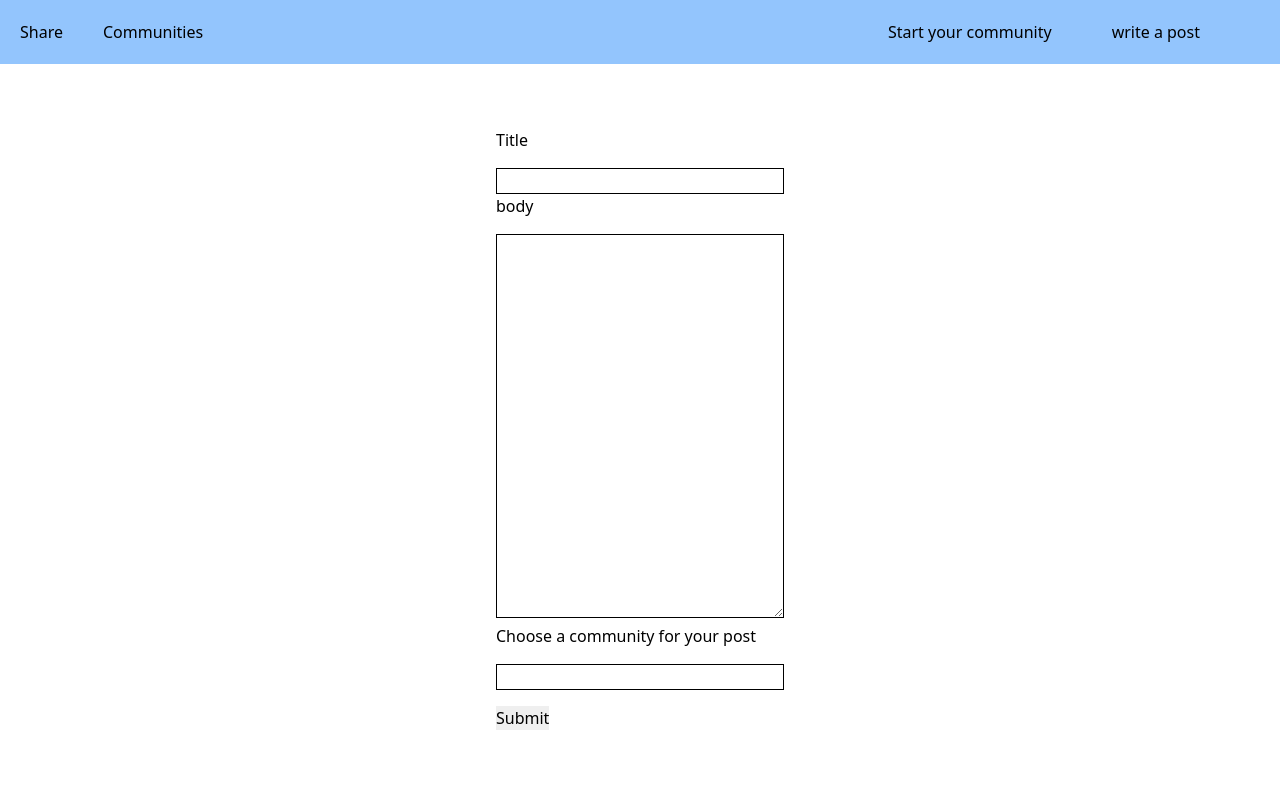
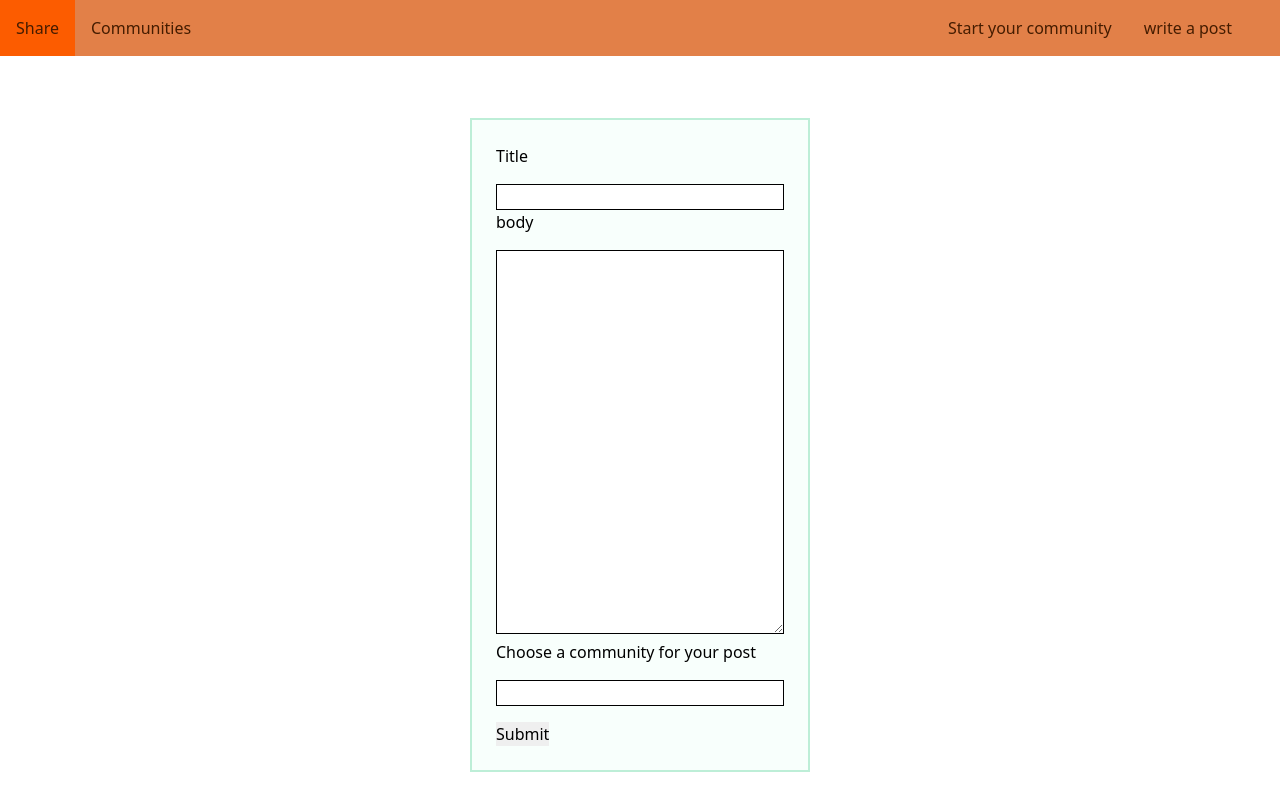
Before and after one commit to GaboUCR/Share, a React (Create React App) app in the folder share-frontend/: page /write in a window 1280 px wide. Shown: the top 810 px of the page. Built offline with nearby package versions, Linux system fonts and the light colour scheme; no server answers.

Commit message:
change the top navigation design

```diff
--- a/share-frontend/public/index.html
+++ b/share-frontend/public/index.html
@@ -28,7 +28,7 @@
   </head>
   <body>
     <noscript>You need to enable JavaScript to run this app.</noscript>
-    <div id="root"></div>
+    <div class="min-h-screen" id="root"></div>
     <!--
       This HTML file is a template.
       If you open it directly in the browser, you will see an empty page.
--- a/share-frontend/src/TopNavigation.js
+++ b/share-frontend/src/TopNavigation.js
@@ -6,10 +6,11 @@ import {
   Link
 } from "react-router-dom";
 
+
 function TopNavigationNotLogged(props){
 
 	return(
-    <nav id="top"  className = "flex bg-light-blue">
+    <nav className = "flex bg-top-nav outline-top-nav">
       <Link to = "/" className ="m-5">Share</Link>
       <Link to="/communities" className ="m-5">Communities</Link>
 
@@ -34,16 +35,15 @@ function TopNavigationLogged(props){
     fetch('http://127.0.0.1:5000/user', requestOptions).then(response => response.json())
     .then((data) => {get_username(data.username)})},[]);
 
+	return(
+    <nav className = "flex bg-top-nav">
+        <Link to = "/" className ="p-4 hover:bg-nav-link text-nav-link-text">Share</Link>
+        <Link to="/communities" className="p-4 hover:bg-nav-link text-nav-link-text">Communities</Link>
 
-	return(
-    <nav className = "flex bg-light-blue space-x-5">
-        <Link to = "/" className ="py-5 px-5">Share</Link>
-        <Link to="/communities" className="py-5">Communities</Link>
-
-        <nav className="py-5 absolute right-0 space-x-5">
-          <Link className="px-5" to='/create-community'>Start your community</Link>
-          <Link className="px-5" to='/write'>write a post</Link>
-          <Link className="px-5">{username}</Link>
+        <nav className="py-4 absolute right-0">
+          <Link className="p-4 hover:bg-nav-link text-nav-link-text" to='/create-community'>Start your community</Link>
+          <Link className="p-4 hover:bg-nav-link text-nav-link-text" to='/write'>write a post</Link>
+          <Link className="p-4 hover:bg-nav-link text-nav-link-text">{username}</Link>
         </nav>
       </nav>
 		);
--- a/share-frontend/src/posts/community.js
+++ b/share-frontend/src/posts/community.js
@@ -123,7 +123,10 @@ export function CommunityForm(props){
   }
 
   return(
-    <form onSubmit={handleSubmit}>
+    <div className="grid justify-items-center">
+      <div className = "my-16">
+
+        <form className="m-10" onSubmit={handleSubmit}>
           <label htmlFor="comm">Name your community</label>
             <div>
               <input className="border" type="text" id="comm" value={commName} onChange={nameChange}/>
@@ -132,6 +135,8 @@ export function CommunityForm(props){
           <input type="submit" className ="" value="Submit" />
         </form>
 
+    </div>
+  </div>
   );
 }
 // export {BrowseCommunities, CommunityForm};
--- a/share-frontend/src/posts/editor.js
+++ b/share-frontend/src/posts/editor.js
@@ -38,8 +38,8 @@ function TextEditor(props){
 
   return(
     <div className="grid justify-items-center">
-      <div className = "my-16">
-        <form onSubmit={handleSubmit} className = "space-y-4">
+      <div className = "my-16 outline-editor bg-white">
+        <form onSubmit={handleSubmit} className = "space-y-4 m-6">
 
         <label className ="" htmlFor="Title">Title</label>
           <div>
--- a/share-frontend/tailwind.config.js
+++ b/share-frontend/tailwind.config.js
@@ -4,10 +4,19 @@ module.exports = {
   theme: {
     colors: {
       // Build your palette here
-      "light-blue" : "#93C5FD",
-      "post-background": "#FCA5A5",
+      "top-nav" : "#E28048",
+      "background": "#FFE2D6",
+      "white" : "#F8FFFC",
+      "nav-link" : "#FC5C00",
+      "nav-link-text": "#451C00"
     },
-
+    extend: {
+        outline: {
+          editor : '2px solid #BDEED7',
+          "top-nav" : '2px solid #BDEED7',
+          "nav-link" : '1px solid #BDEED7',
+        }
+      }
   },
   variants: {
 
```
Also changed, not shown: 2 other files (tests, documents, lock files or other folders). Lines whose indentation alone changed are shown as unchanged.
